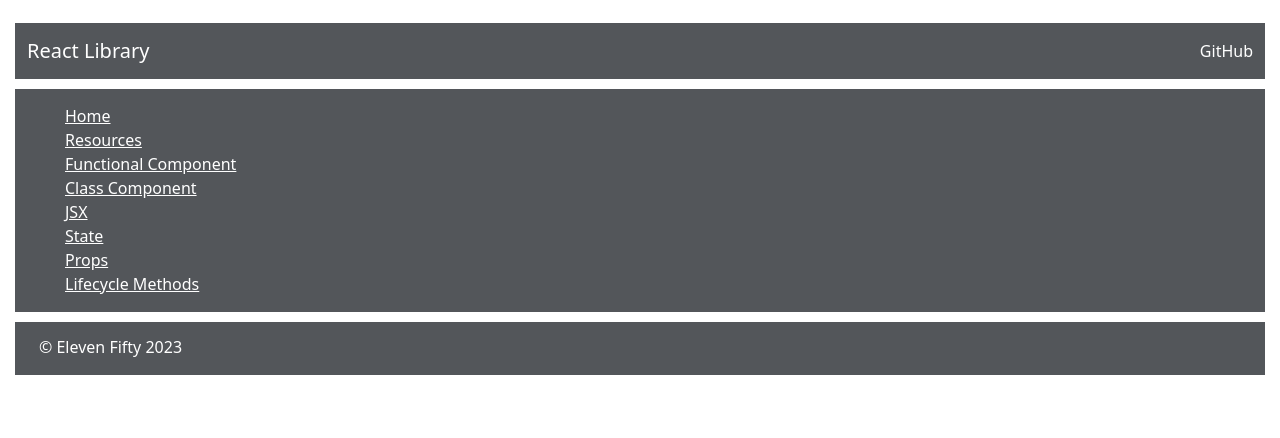
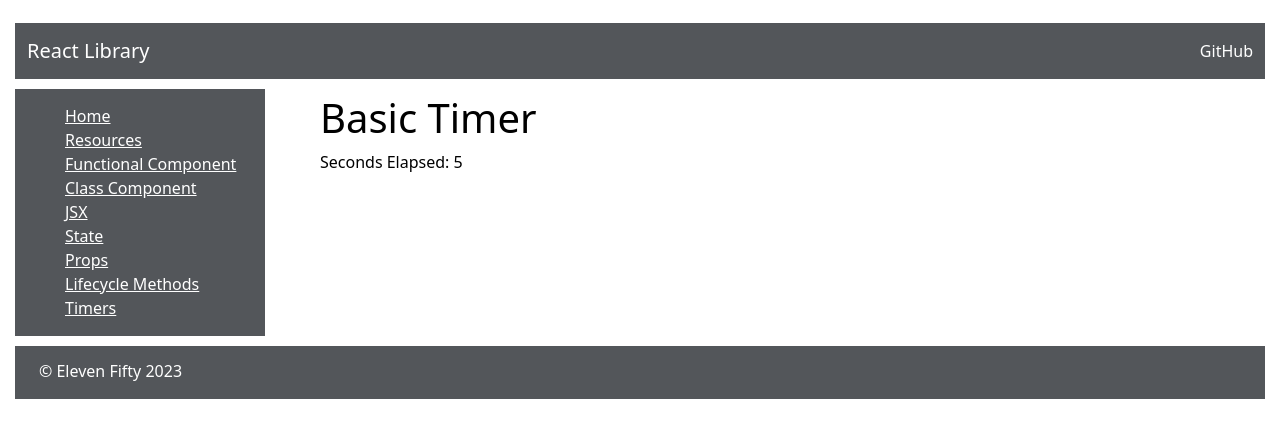
Before and after one commit to jbd-profdev/react-fundamentals, a React (Create React App) app: page /timers in a window 1280 px wide. Shown: the top 438 px of the page. Built offline with nearby package versions, Linux system fonts and the light colour scheme.

Commit message:
built out the basicTimerApp

```diff
--- /dev/null
+++ b/src/components/apps/TimerApps/BasicTimerApp.js
@@ -0,0 +1,35 @@
+import React, {Component} from "react";
+
+class BasicTimerApp extends Component {
+    constructor(props) {
+        super(props)
+        this.state = {
+            secondsElapsed: 0,
+        }
+    }
+
+    tick = () => {
+        this.setState({
+            secondsElapsed: this.state.secondsElapsed + 1
+        })
+    }
+
+    componentDidMount() {
+        this.interval = setInterval(() => this.tick(), 1000);
+    }
+
+    componentWillUnmount() {
+        clearInterval(this.interval);
+    }
+
+    render() {
+        return(
+            <div>
+                <h1 className="section-title">Basic Timer</h1>
+                <p>Seconds Elapsed: {this.state.secondsElapsed}</p>
+            </div>
+        )
+    }
+}
+
+export default BasicTimerApp;
--- /dev/null
+++ b/src/components/apps/TimerApps/TimePiecesApp.js
@@ -0,0 +1,15 @@
+import BasicTimerApp from './BasicTimerApp';
+// import ClockApp from './ClockApp';
+// import StopWatchApp from './StopWatchApp';
+
+const TimePiecesApp = () => {
+    return (
+        <div className="main">
+            <div className="mainDiv">
+                <BasicTimerApp/>
+            </div>
+        </div>
+    )
+}
+
+export default TimePiecesApp;
--- a/src/components/site/Sidebar.js
+++ b/src/components/site/Sidebar.js
@@ -12,6 +12,7 @@
 import State from '../concepts/State/State';
 import Props from '../concepts/Props/Props';
 import LifecycleMethods from '../concepts/LifecycleMethods/LifecycleMethods';
+import TimePiecesApp from '../apps/TimerApps/TimePiecesApp';
 
 const Sidebar = () => {
     return(
@@ -26,6 +27,7 @@
                     <li><Link to='/state'>State</Link></li>
                     <li><Link to='/props'>Props</Link></li>
                     <li><Link to='/lifecyclemethods'>Lifecycle Methods</Link></li>
+                    <li><Link to='/timers'>Timers</Link></li>
                 </ul>
             </div>
             <div className='sidebar-route'>
@@ -39,6 +41,7 @@
                     <Route exact path='/state' element={<State/>}/>
                     <Route exact path='/props' element={<Props/>}/>
                     <Route exact path='/lifecyclemethods' element={<LifecycleMethods/>}/>
+                    <Route exact path='/timers' element={<TimePiecesApp/>}/>
                 </Routes>
             </div>
         </div>
```
